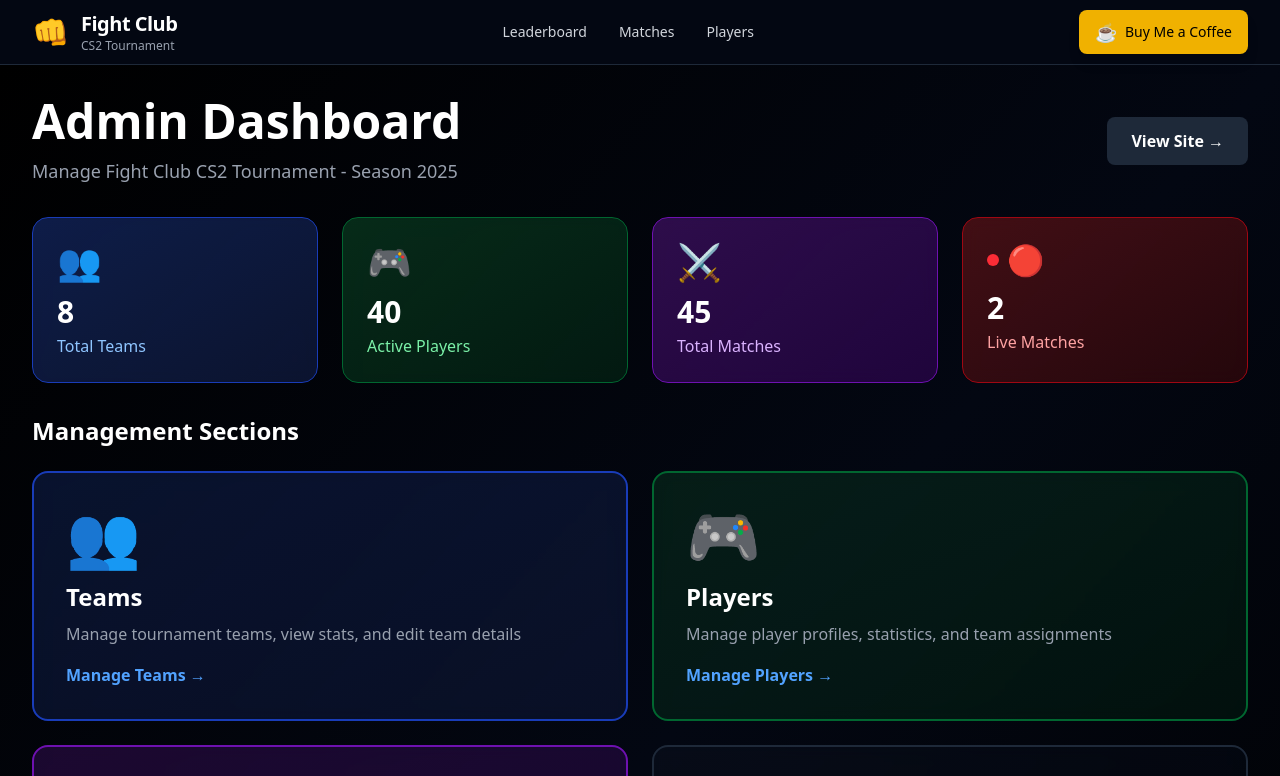
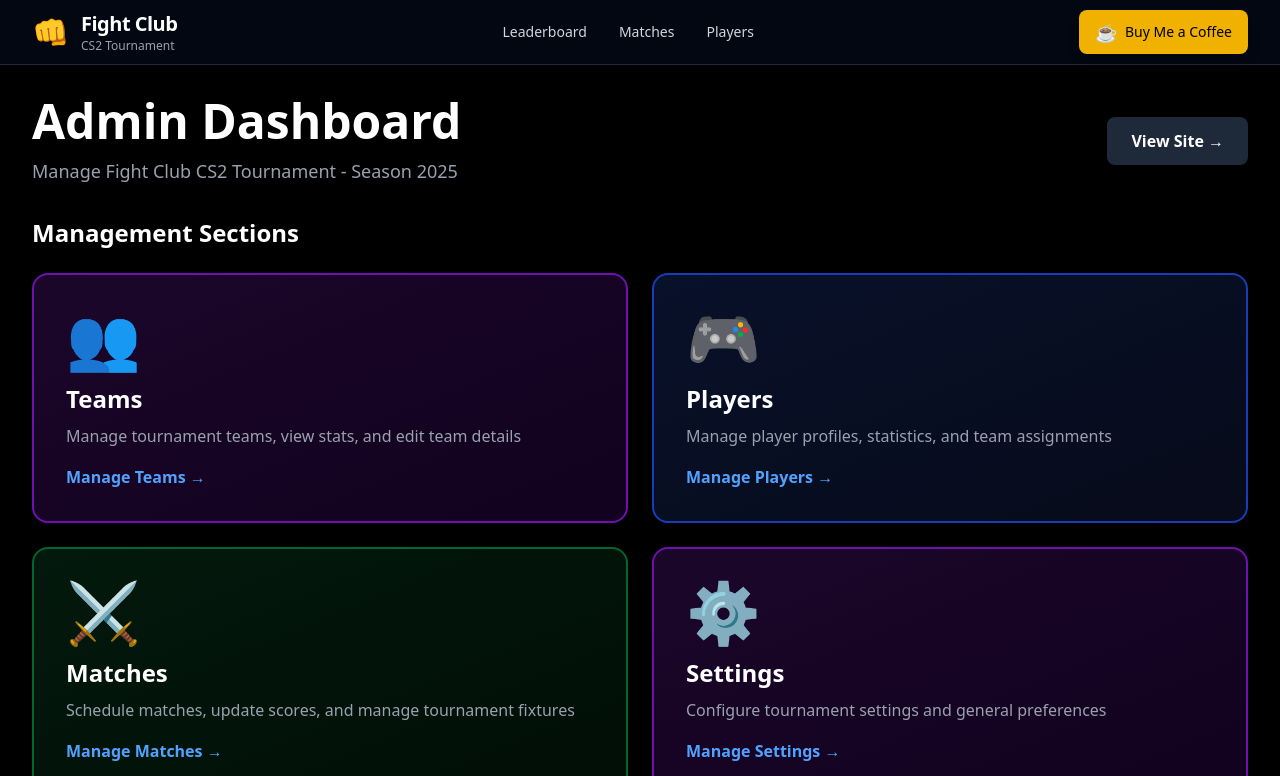
Before and after one commit to Gankhulug02/fight-club, a Next.js app: page /admin in a window 1280 px wide. Shown: the top 776 px of the page. Built offline with nearby package versions, Linux system fonts and the light colour scheme.

Commit message:
Refactor gradient backgrounds in the application by introducing new gradient classes for improved visual consistency. Update layout components to utilize these gradients, enhancing loading and error states across various pages.

```diff
--- a/app/admin/matches/page.tsx
+++ b/app/admin/matches/page.tsx
@@ -543,14 +543,14 @@ export default function AdminMatchesPage() {
 
   if (loading) {
     return (
-      <div className="bg-gradient min-h-screen p-8 flex items-center justify-center">
+      <div className=" min-h-screen p-8 flex items-center justify-center">
         <div className="text-white text-xl">Loading matches...</div>
       </div>
     );
   }
 
   return (
-    <div className="bg-gradient min-h-screen p-8">
+    <div className=" min-h-screen p-8">
       <div className="max-w-7xl mx-auto space-y-6">
         {/* Header */}
         <div className="flex items-center justify-between">
--- a/app/admin/page.tsx
+++ b/app/admin/page.tsx
@@ -14,14 +14,14 @@ export default function AdminPage() {
       description: "Manage tournament teams, view stats, and edit team details",
       icon: "👥",
       href: "/admin/teams",
-      color: "blue",
+      color: "purple",
     },
     {
       title: "Players",
       description: "Manage player profiles, statistics, and team assignments",
       icon: "🎮",
       href: "/admin/players",
-      color: "green",
+      color: "blue",
     },
     {
       title: "Matches",
@@ -29,14 +29,14 @@ export default function AdminPage() {
         "Schedule matches, update scores, and manage tournament fixtures",
       icon: "⚔️",
       href: "/admin/matches",
-      color: "purple",
+      color: "green",
     },
     {
       title: "Settings",
       description: "Configure tournament settings and general preferences",
       icon: "⚙️",
       href: "/admin/settings",
-      color: "gray",
+      color: "purple",
       stats: "Configure",
     },
   ];
@@ -62,44 +62,6 @@ export default function AdminPage() {
           </Link>
         </div>
 
-        {/* Stats Overview */}
-        <div className="grid grid-cols-1 md:grid-cols-4 gap-6">
-          <div className="bg-gradient-to-br from-blue-900/50 to-blue-950/50 backdrop-blur-sm rounded-2xl p-6 border border-blue-800">
-            <div className="text-4xl mb-3">👥</div>
-            <div className="text-3xl font-bold text-white mb-1">
-              {stats.totalTeams}
-            </div>
-            <div className="text-blue-300 font-medium">Total Teams</div>
-          </div>
-          <div className="bg-gradient-to-br from-green-900/50 to-green-950/50 backdrop-blur-sm rounded-2xl p-6 border border-green-800">
-            <div className="text-4xl mb-3">🎮</div>
-            <div className="text-3xl font-bold text-white mb-1">
-              {stats.totalPlayers}
-            </div>
-            <div className="text-green-300 font-medium">Active Players</div>
-          </div>
-          <div className="bg-gradient-to-br from-purple-900/50 to-purple-950/50 backdrop-blur-sm rounded-2xl p-6 border border-purple-800">
-            <div className="text-4xl mb-3">⚔️</div>
-            <div className="text-3xl font-bold text-white mb-1">
-              {stats.totalMatches}
-            </div>
-            <div className="text-purple-300 font-medium">Total Matches</div>
-          </div>
-          <div className="bg-gradient-to-br from-red-900/50 to-red-950/50 backdrop-blur-sm rounded-2xl p-6 border border-red-800">
-            <div className="flex items-center space-x-2 mb-3">
-              <span className="flex h-3 w-3">
-                <span className="animate-ping absolute inline-flex h-3 w-3 rounded-full bg-red-400 opacity-75"></span>
-                <span className="relative inline-flex rounded-full h-3 w-3 bg-red-500"></span>
-              </span>
-              <div className="text-3xl">🔴</div>
-            </div>
-            <div className="text-3xl font-bold text-white mb-1">
-              {stats.liveMatches}
-            </div>
-            <div className="text-red-300 font-medium">Live Matches</div>
-          </div>
-        </div>
-
         {/* Management Sections */}
         <div>
           <h2 className="text-2xl font-bold text-white mb-6">
@@ -120,7 +82,7 @@ export default function AdminPage() {
                 <Link
                   key={section.href}
                   href={section.href}
-                  className={`bg-gradient-to-br ${
+                  className={`bg-linear-to-br ${
                     colorClasses[section.color as keyof typeof colorClasses]
                   } backdrop-blur-sm rounded-2xl p-8 border-2 transition-all duration-200 hover:scale-105 group`}
                 >
--- a/app/admin/players/page.tsx
+++ b/app/admin/players/page.tsx
@@ -264,14 +264,14 @@ export default function AdminPlayersPage() {
 
   if (loading) {
     return (
-      <div className="bg-gradient min-h-screen p-8 flex items-center justify-center">
+      <div className=" min-h-screen p-8 flex items-center justify-center">
         <div className="text-white text-xl">Loading players...</div>
       </div>
     );
   }
 
   return (
-    <div className="bg-gradient min-h-screen p-8">
+    <div className=" min-h-screen p-8">
       <div className="max-w-7xl mx-auto space-y-6">
         {/* Header */}
         <div className="flex items-center justify-between">
--- a/app/admin/settings/page.tsx
+++ b/app/admin/settings/page.tsx
@@ -11,7 +11,7 @@ export default function AdminSettingsPage() {
   const [publicLeaderboard, setPublicLeaderboard] = useState(true);
 
   return (
-    <div className="bg-gradient min-h-screen p-8">
+    <div className=" min-h-screen p-8">
       <div className="max-w-4xl mx-auto space-y-6">
         {/* Header */}
         <div className="flex items-center justify-between">
--- a/app/admin/teams/page.tsx
+++ b/app/admin/teams/page.tsx
@@ -216,14 +216,14 @@ export default function AdminTeamsPage() {
 
   if (loading) {
     return (
-      <div className="bg-gradient min-h-screen p-8 flex items-center justify-center">
+      <div className=" min-h-screen p-8 flex items-center justify-center">
         <div className="text-white text-xl">Loading teams...</div>
       </div>
     );
   }
 
   return (
-    <div className="bg-gradient min-h-screen p-8">
+    <div className=" min-h-screen p-8">
       <div className="max-w-7xl mx-auto space-y-6">
         {/* Header */}
         <div className="flex items-center justify-between">
--- a/app/globals.css
+++ b/app/globals.css
@@ -1,8 +1,12 @@
 @import "tailwindcss";
 
 /* Custom gradient background */
-.bg-gradient {
-  background: linear-gradient(to bottom right, #000000, #030712, #000000);
+.bg-gradient-to-top-left {
+  background: linear-gradient(to bottom left, transparent 80%, #00ff1e65 100%);
+}
+
+.bg-gradient-to-bottom-right {
+  background: linear-gradient(to bottom right, transparent 80%, #00ff1e65 100%);
 }
 
 /* :root {
--- a/app/layout.tsx
+++ b/app/layout.tsx
@@ -95,10 +95,18 @@ export default function RootLayout({
         </nav>
 
         {/* Main Content */}
-        <main className="min-h-screen">{children}</main>
+        <main className="min-h-screen">
+          <div className="bg-gradient-to-top-left min-h-screen h-full">
+            <div className="bg-gradient-to-bottom-right min-h-screen h-full">
+              <div className="backdrop-blur-2xl min-h-screen h-full">
+                {children}
+              </div>
+            </div>
+          </div>
+        </main>
 
         {/* Footer */}
-        <footer className="bg-gray-950 border-t border-gray-800 mt-8">
+        <footer className="bg-gray-950 border-t border-gray-800">
           <div className="max-w-7xl mx-auto px-4 sm:px-6 lg:px-8 py-8">
             <div className="grid grid-cols-1 md:grid-cols-4 gap-8">
               {/* About Section */}
--- a/app/matches/page.tsx
+++ b/app/matches/page.tsx
@@ -264,7 +264,7 @@ export default function MatchesPage() {
 
   if (loading) {
     return (
-      <div className="bg-gradient min-h-screen p-8 flex items-center justify-center">
+      <div className=" min-h-screen p-8 flex items-center justify-center">
         <div className="text-white text-xl">Loading matches...</div>
       </div>
     );
@@ -272,14 +272,14 @@ export default function MatchesPage() {
 
   if (error) {
     return (
-      <div className="bg-gradient min-h-screen p-8 flex items-center justify-center">
+      <div className=" min-h-screen p-8 flex items-center justify-center">
         <div className="text-red-400 text-xl">{error}</div>
       </div>
     );
   }
 
   return (
-    <div className="bg-gradient min-h-screen p-8">
+    <div className=" min-h-screen p-8">
       <div className="max-w-7xl mx-auto space-y-6">
         {/* Header */}
         <div className="mb-8">
--- a/app/page.tsx
+++ b/app/page.tsx
@@ -136,7 +136,7 @@ export default function Home() {
 
   if (loading) {
     return (
-      <div className="bg-gradient min-h-screen p-8 flex items-center justify-center">
+      <div className=" min-h-screen p-8 flex items-center justify-center">
         <div className="text-white text-xl">Loading leaderboard...</div>
       </div>
     );
@@ -144,14 +144,14 @@ export default function Home() {
 
   if (error) {
     return (
-      <div className="bg-gradient min-h-screen p-8 flex items-center justify-center">
+      <div className=" min-h-screen p-8 flex items-center justify-center">
         <div className="text-red-400 text-xl">{error}</div>
       </div>
     );
   }
 
   return (
-    <div className="bg-gradient p-8">
+    <div className=" p-8">
       <div className="max-w-6xl mx-auto">
         {/* Page Header */}
         <div className="mb-8 text-center">
--- a/app/players/page.tsx
+++ b/app/players/page.tsx
@@ -140,7 +140,7 @@ export default function PlayersPage() {
 
   if (loading) {
     return (
-      <div className="bg-gradient min-h-screen p-8 flex items-center justify-center">
+      <div className=" min-h-screen p-8 flex items-center justify-center">
         <div className="text-white text-xl">Loading players...</div>
       </div>
     );
@@ -148,14 +148,14 @@ export default function PlayersPage() {
 
   if (error) {
     return (
-      <div className="bg-gradient min-h-screen p-8 flex items-center justify-center">
+      <div className=" min-h-screen p-8 flex items-center justify-center">
         <div className="text-red-400 text-xl">{error}</div>
       </div>
     );
   }
 
   return (
-    <div className="bg-gradient min-h-screen p-8">
+    <div className=" min-h-screen p-8">
       <div className="max-w-7xl mx-auto space-y-6">
         {/* Header */}
         <div className="mb-8">
--- a/app/teams/[id]/page.tsx
+++ b/app/teams/[id]/page.tsx
@@ -292,7 +292,7 @@ export default function TeamDetailPage({
 
   if (loading) {
     return (
-      <div className="bg-gradient min-h-screen p-8 flex items-center justify-center">
+      <div className=" min-h-screen p-8 flex items-center justify-center">
         <div className="text-white text-xl">Loading team data...</div>
       </div>
     );
@@ -300,7 +300,7 @@ export default function TeamDetailPage({
 
   if (error || !team) {
     return (
-      <div className="bg-gradient min-h-screen p-8 flex items-center justify-center">
+      <div className=" min-h-screen p-8 flex items-center justify-center">
         <div className="text-center space-y-4">
           <div className="text-red-400 text-xl">
             {error || "Team not found"}
@@ -324,7 +324,7 @@ export default function TeamDetailPage({
       : "0.0";
 
   return (
-    <div className="bg-gradient min-h-screen p-8">
+    <div className=" min-h-screen p-8">
       <div className="max-w-7xl mx-auto space-y-8">
         {/* Team Header */}
         <div className="bg-gray-900/50 backdrop-blur-sm rounded-2xl shadow-2xl overflow-hidden border border-gray-800 p-8">
```
